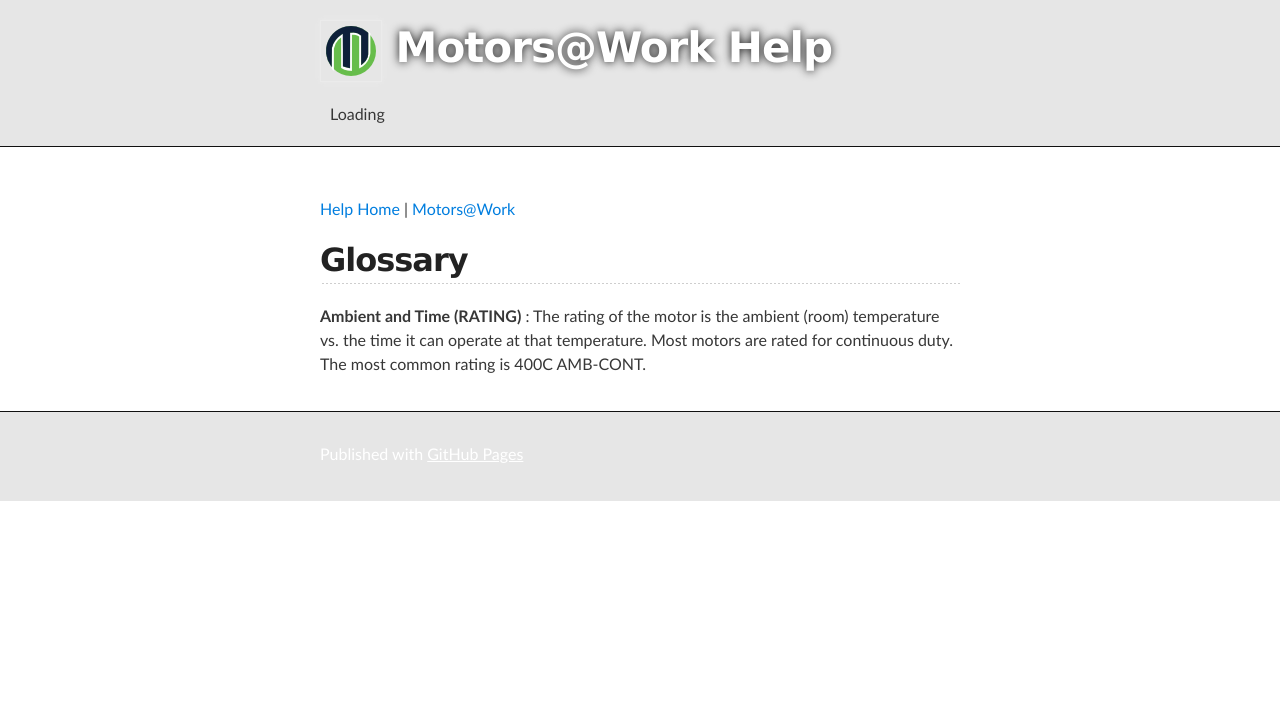
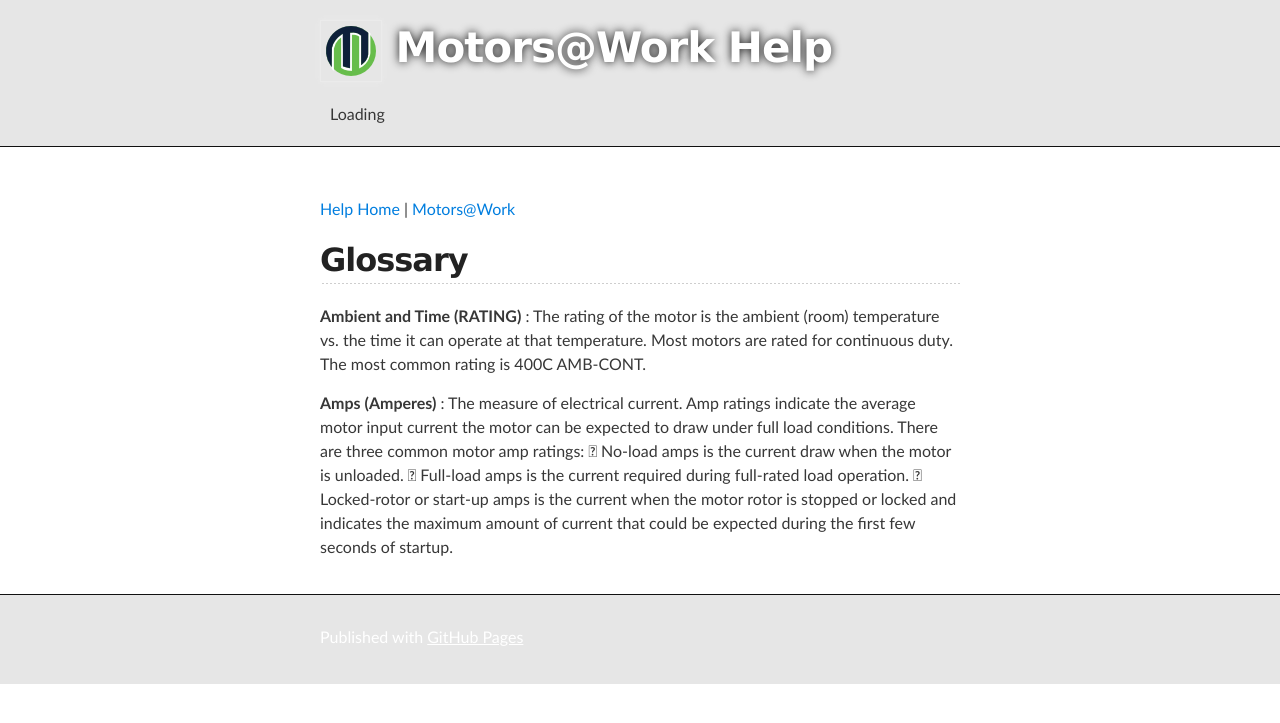
Before and after one commit to DeepakSirsath/assetsustainability.github.io, a Jekyll site: the page built from content/glossary/glossary.md, in a window 1280 px wide. Shown: the top 723 px of the page. Built offline with Jekyll 4.4.1, drawn with Linux system fonts in a browser that asks for light colours; comment, search, counter and statistics services are not loaded.

Commit message:
Update glossary.md

```diff
--- a/content/glossary/glossary.md
+++ b/content/glossary/glossary.md
@@ -11,3 +11,8 @@ tags:
 ## **Glossary**
 
 **Ambient and Time (RATING)** : The rating of the motor is the ambient (room) temperature vs. the time it can operate at that temperature. Most motors are rated for continuous duty. The most common rating is 400C AMB-CONT.
+
+**Amps (Amperes)** : The measure of electrical current. Amp ratings indicate the average motor input current the motor can be expected to draw under full load conditions. There are three common motor amp ratings:
+	No-load amps is the current draw when the motor is unloaded.
+	Full-load amps is the current required during full-rated load operation.
+	Locked-rotor or start-up amps is the current when the motor rotor is stopped or locked and indicates the maximum amount of current that could be expected during the first few seconds of startup.
```
